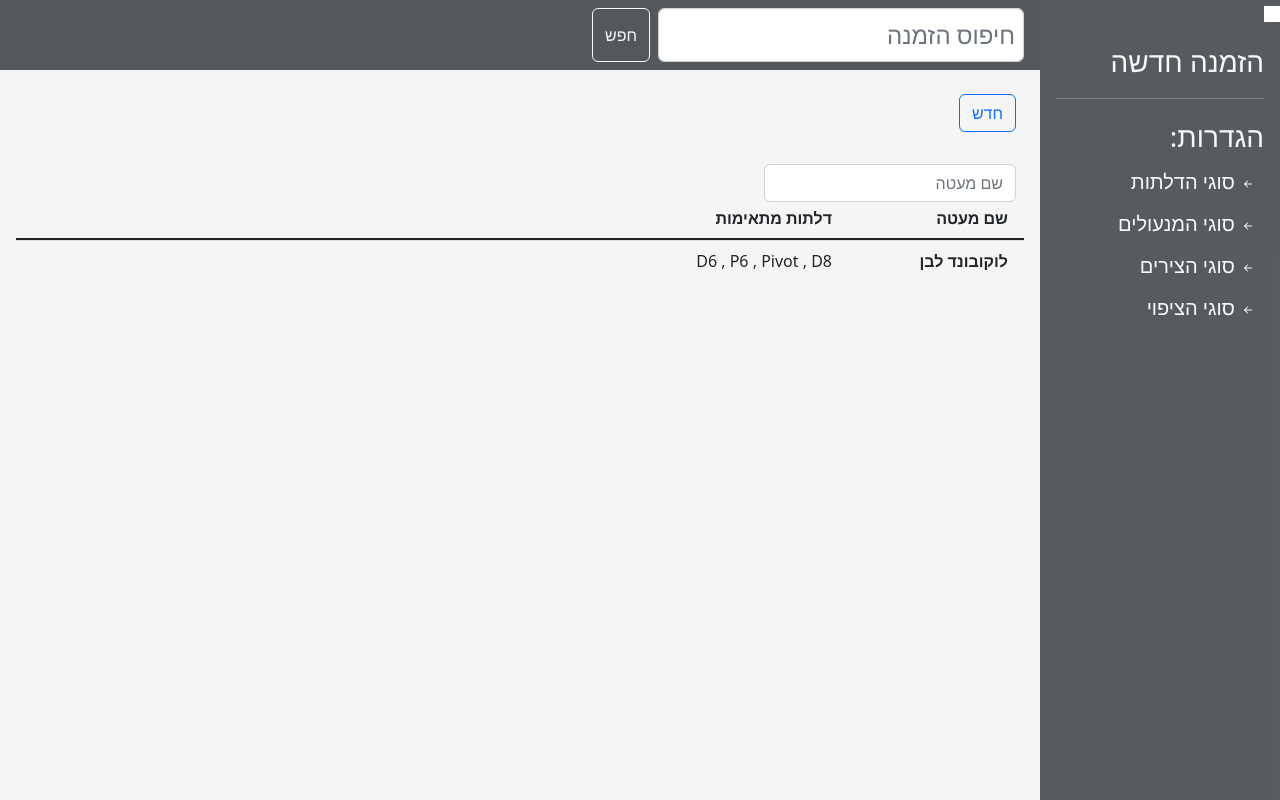
After one commit to glllom/DoorsForeman, a Django app: page /covering in a window 1280 px wide. The commit adds this page. Run offline with Django 4.2, Linux system fonts and the light colour scheme; data comes from the database, SQL or seed files in the repository; both versions use the stored data as it was after the commit.

Commit message:
added covering

```diff
--- a/DoorsForeman/urls.py
+++ b/DoorsForeman/urls.py
@@ -13,11 +13,14 @@ urlpatterns = [
     re_path(r'^doors/(?P<pk>\d+)/', main.views.DoorUpdate.as_view(), name='door_type_update'),
     re_path(r'^locks/(?P<pk>\d+)/', main.views.LockUpdate.as_view(), name='lock_update'),
     re_path(r'^hinges/(?P<pk>\d+)/', main.views.HingesUpdate.as_view(), name='hinges_update'),
+    re_path(r'^covering/(?P<pk>\d+)/', main.views.CoveringUpdate.as_view(), name='covering_update'),
     path('doors/remove/<door_id>', main.views.remove_door, name='door_type_remove'),
     path('lock/remove/<lock_id>', main.views.remove_lock, name='lock_remove'),
     path('hinge/remove/<hinge_id>', main.views.remove_hinge, name='hinge_remove'),
+    path('covering/remove/<covering_id>', main.views.remove_covering, name='covering_remove'),
     path('success', main.views.success, name='success'),
     path('locks', main.views.locks, name='locks'),
+    path('covering', main.views.covering, name='covering'),
     path('new_order', main.views.new_order, name='new_order'),
     re_path(r'^order/(?P<order_id>\d+)/', main.views.add_doors, name='add_doors'),
     re_path(r'^show_order/(?P<order_id>\d+)/', main.views.show_order, name='show_order'),
@@ -25,10 +28,12 @@ urlpatterns = [
     re_path(r'^search_order', main.views.search_order, name='search_order'),
     re_path(r'^add_door_group/(?P<order_id>\d+)/', main.views.add_door_group, name='add_door_group'),
 
-    re_path(r'^remove_door_instance/(?P<instance_id>\d+)/', main.views.remove_door_instance, name='remove_door_instance'),
+    re_path(r'^remove_door_instance/(?P<instance_id>\d+)/', main.views.remove_door_instance,
+            name='remove_door_instance'),
 
     path('ajax/load-locks', main.views.load_locks, name='ajax_load_locks'),
     path('ajax/load-hinges', main.views.load_hinges, name='ajax_load_hinges'),
+    path('ajax/load-covering', main.views.load_covering, name='ajax_load_covering'),
 ]
 
 if settings.DEBUG:
--- a/main/admin.py
+++ b/main/admin.py
@@ -4,6 +4,7 @@ from .models import *
 admin.site.register(DoorType)
 admin.site.register(Lock)
 admin.site.register(Hinge)
+admin.site.register(Covering)
 admin.site.register(Order)
 admin.site.register(DoorInstance)
 admin.site.register(DoorsGroupInstance)
--- a/main/forms.py
+++ b/main/forms.py
@@ -7,7 +7,6 @@ class CustomClearableFileInput(ClearableFileInput):
     clear_checkbox_label = "להסיר תמונה"
     initial_text = "קובץ נוכחי"
     input_text = "שינוי"
-    placeholder = "sdfsdfdsf"
 
 
 class DoorTypeForm(ModelForm):
@@ -15,16 +14,26 @@ class DoorTypeForm(ModelForm):
 
     class Meta:
         model = DoorType
-        fields = ['name', 'image', 'height_calculation', 'width_calculation']
+        fields = '__all__'
         widgets = {'name': TextInput(attrs={'class': 'form-control', 'size': '30'}),
                    'height_calculation': TextInput(attrs={'size': '5', 'class': 'form-control'}),
                    'width_calculation': TextInput(attrs={'size': '5', 'class': 'form-control'}),
+                   'covering_out_height_calculation': TextInput(attrs={'size': '5', 'class': 'form-control'}),
+                   'covering_out_width_calculation': TextInput(attrs={'size': '5', 'class': 'form-control'}),
+                   'covering_into_height_calculation': TextInput(attrs={'size': '5', 'class': 'form-control'}),
+                   'covering_into_width_calculation': TextInput(attrs={'size': '5', 'class': 'form-control'}),
+                   'binder_calculation': TextInput(attrs={'size': '5', 'class': 'form-control'}),
                    'image': CustomClearableFileInput(attrs={'class': 'form-control'}, ),
                    }
         error_messages = {
             'name': {'required': "שדה חובה", 'unique': "דלת עם שם כזה כבר קיימת במערכת"},
             'height_calculation': {'max_value': "מספר חייב להיות שלילי או אפס", 'invalid': "הזן מספר"},
             'width_calculation': {'max_value': "מספר חייב להיות שלילי או אפס", 'invalid': "הזן מספר"},
+            'covering_out_height_calculation': {'max_value': "מספר חייב להיות שלילי או אפס", 'invalid': "הזן מספר"},
+            'covering_out_width_calculation': {'max_value': "מספר חייב להיות שלילי או אפס", 'invalid': "הזן מספר"},
+            'covering_into_height_calculation': {'max_value': "מספר חייב להיות שלילי או אפס", 'invalid': "הזן מספר"},
+            'covering_into_width_calculation': {'max_value': "מספר חייב להיות שלילי או אפס", 'invalid': "הזן מספר"},
+            'binder_calculation': {'max_value': "מספר חייב להיות שלילי או אפס", 'invalid': "הזן מספר"},
             'image': {'invalid_image': "קובץ תמונה שגוי"}
         }
 
@@ -51,11 +60,22 @@ class HingesForm(ModelForm):
         }
 
 
+class CoveringForm(ModelForm):
+    class Meta:
+        model = Covering
+        fields = ['name', 'compatible_doors']
+        widgets = {'name': TextInput(attrs={'class': 'form-control', 'size': '20'}),
+                   'compatible_doors': SelectMultiple(attrs={'class': 'form-select'})}
+        error_messages = {
+            'name': {'required': "שדה חובה", 'unique': ""},
+        }
+
+
 class OrderForm(ModelForm):
     class Meta:
         model = Order
         fields = '__all__'
-        exclude = ('date',)
+        exclude = ['date']
         widgets = {'id': TextInput(attrs={'class': 'form-control'}),
                    'customer': TextInput(attrs={'class': 'form-control', 'size': '15'}),
                    'phone': TextInput(attrs={'class': 'form-control', 'size': '15'}),
@@ -68,12 +88,6 @@ class OrderForm(ModelForm):
                    'casing': Select(attrs={'class': 'form-select'}),
                    'comment': Textarea(attrs={'class': 'form-control', 'style': 'height: 125px;'}),
                    }
-    #
-    # def __init__(self, *args, **kwargs):
-    #     super().__init__(*args, **kwargs)
-    #     self.fields['lock'].queryset = Lock.objects.none()
-    #     self.fields['hinges'].queryset = Hinge.objects.none()
-    #
 
 
 class DoorsGroupInstanceForm(ModelForm):
--- a/main/views.py
+++ b/main/views.py
@@ -102,6 +102,36 @@ class HingesUpdate(UpdateView):
 def remove_hinge(request, hinge_id):
     Hinge.objects.filter(id=hinge_id).delete()
     return redirect('hinges')
+
+
+"""Covering"""
+
+
+def covering(request):
+    form = CoveringForm()
+    form_error = None
+    all_coverings = Covering.objects.all()
+    if request.method == 'POST':
+        form = CoveringForm(request.POST)
+        if form.is_valid():
+            form.save()
+        else:
+            form_error = True
+    return render(request, 'covering.html', {'form': form,
+                                             'coverings': all_coverings,
+                                             'form_error': form_error})
+
+
+class CoveringUpdate(UpdateView):
+    model = Covering
+    form_class = CoveringForm
+    template_name = 'update_covering.html'
+    success_url = reverse_lazy('covering')
+
+
+def remove_covering(request, covering_id):
+    Covering.objects.filter(id=covering_id).delete()
+    return redirect('covering')
 
 
 '''Orders'''
@@ -259,3 +289,10 @@ def load_hinges(request):
     door_type = DoorType.objects.filter(id=door_type)[0]
     hinges_list = Hinge.objects.filter(compatible_doors=door_type)
     return render(request, 'hinges_dropdown_list_options.html', {'hinges': hinges_list})
+
+
+def load_covering(request):
+    door_type = request.GET.get('door_type')
+    door_type = DoorType.objects.filter(id=door_type)[0]
+    covering_list = Covering.objects.filter(compatible_doors=door_type)
+    return render(request, 'covering_dropdown_list_options.html', {'coverings': covering_list})
--- a/templates/base.html
+++ b/templates/base.html
@@ -50,7 +50,7 @@
                     סוגי הצירים</a>
             </div>
             <div class="mx-2">
-                <a href="{% url 'hinges' %}" class="text-decoration-none text-light fs-5 link">
+                <a href="{% url 'covering' %}" class="text-decoration-none text-light fs-5 link">
                     <svg xmlns="http://www.w3.org/2000/svg" width="16" height="16" fill="currentColor"
                          class="bi bi-arrow-left-short" viewBox="0 0 16 16">
                         <path fill-rule="evenodd"
--- /dev/null
+++ b/templates/covering.html
@@ -0,0 +1,69 @@
+{% extends 'generic_list.html' %}
+{% block title %}סוגי מעטה{% endblock %}
+{% block form %}
+    <form action="" method="post" enctype="multipart/form-data" class="card mx-2">
+        {% csrf_token %}
+        <div class="row m-2">
+            <div class="col-auto">{{ form.name.label }}</div>
+            <div class="col-auto">{{ form.name }}</div>
+            {{ form.name.errors }}
+        </div>
+        <div class="row m-2">
+            <div class="col-2">{{ form.compatible_doors.label }}</div>
+            <div class="col-4">{{ form.compatible_doors }}</div>
+        </div>
+        <div class="row m-2">
+            <button type="submit" class="col-auto btn btn-outline-success">לשמור</button>
+        </div>
+    </form>
+{% endblock %}
+{% block filter_placeholder %}שם מעטה{% endblock %}
+
+{% block table %}
+    <div class="row border-bottom border-dark border-2">
+        <div class="col-2 pb-1 fw-bold lh-lg mx-1">שם מעטה</div>
+        <div class="col-3 pb-1 fw-bold lh-lg mx-1">דלתות מתאימות</div>
+        <div class="w-25"></div>
+        <div class="w-25"></div>
+    </div>
+    {% load static %}
+    {% for covering in coverings %}
+        <div>
+            <div data-bs-toggle="collapse"
+                 data-bs-target="#record_{{ covering.id }}"
+                 aria-expanded="true" aria-controls="record_{{ covering.id }}" style="z-index: -1;"
+                 class="row table-row border-top border-black-50 border-1 tr">
+                <div class="col-2 pb-1 fw-bold lh-lg m-1">{{ covering.name }}</div>
+                <div class="col-2 pb-1 lh-lg m-1">
+                    {% for door in covering.compatible_doors.all %}
+                        {% if forloop.counter0 > 0 %}
+                            <span>, </span>
+                        {% endif %}
+                        {{ door.name }}
+                    {% endfor %}
+                </div>
+                        </div>
+
+                <div class="collapse container" id="record_{{ covering.id }}">
+                    <div class="d-flex">
+                        <div class="">
+                            <a href="{% url 'covering' %}/{{ covering.id }}" class="btn btn-outline-dark m-2">
+                                <svg xmlns="http://www.w3.org/2000/svg" width="16" height="16" fill="currentColor"
+                                     class="bi bi-pencil-square" viewBox="0 0 16 16">
+                                    <path d="M15.502 1.94a.5.5 0 0 1 0 .706L14.459 3.69l-2-2L13.502.646a.5.5 0 0 1 .707 0l1.293 1.293zm-1.75 2.456-2-2L4.939 9.21a.5.5 0 0 0-.121.196l-.805 2.414a.25.25 0 0 0 .316.316l2.414-.805a.5.5 0 0 0 .196-.12l6.813-6.814z"></path>
+                                    <path fill-rule="evenodd"
+                                          d="M1 13.5A1.5 1.5 0 0 0 2.5 15h11a1.5 1.5 0 0 0 1.5-1.5v-6a.5.5 0 0 0-1 0v6a.5.5 0 0 1-.5.5h-11a.5.5 0 0 1-.5-.5v-11a.5.5 0 0 1 .5-.5H9a.5.5 0 0 0 0-1H2.5A1.5 1.5 0 0 0 1 2.5v11z"></path>
+                                </svg>
+                                שינוי
+                            </a>
+                        </div>
+                        <div class="">
+                            <a href="{% url 'covering_remove' covering_id=covering.id %}"
+                               class="btn btn-outline-danger m-2">להסיר</a>
+                        </div>
+                    </div>
+                </div>
+
+        </div>
+    {% endfor %}
+{% endblock %}
--- /dev/null
+++ b/templates/covering_dropdown_list_options.html
@@ -0,0 +1,3 @@
+{% for covering in coverings %}
+<option value="{{ covering.pk }}">{{ covering.name }}</option>
+{% endfor %}
--- a/templates/order.html
+++ b/templates/order.html
@@ -107,7 +107,7 @@
         </div>
 
         <div class="container d-flex m-2">
-            <button type="submit" class="btn btn-outline-primary m-2" id="copy_door_btn">להוסיף דלדת</button>
+            <button type="submit" class="btn btn-outline-primary m-2" id="copy_door_btn">להוסיף דלת</button>
             <button type="button" class="btn btn-outline-primary m-2" id="add_other_door_btn" data-bs-toggle="modal"
                     data-bs-target="#new_door_form">להוסיף דלת אחרת
             </button>
```
Also changed, not shown: main/models.py (+11 -1 lines), static/js/filters.js (+9 -0 lines), templates/doors.html (+17 -4 lines), templates/update_covering.html (added, +21 -0 lines), db.sqlite3, main/migrations/0009_alter_doorinstance_closer_alter_doorinstance_mezuzah_and_more.py (added), main/migrations/0010_alter_doortype_binder_calculation_and_more.py (added), media/images/door_types/p6.jpg (added), static/images/logo.jpg.
